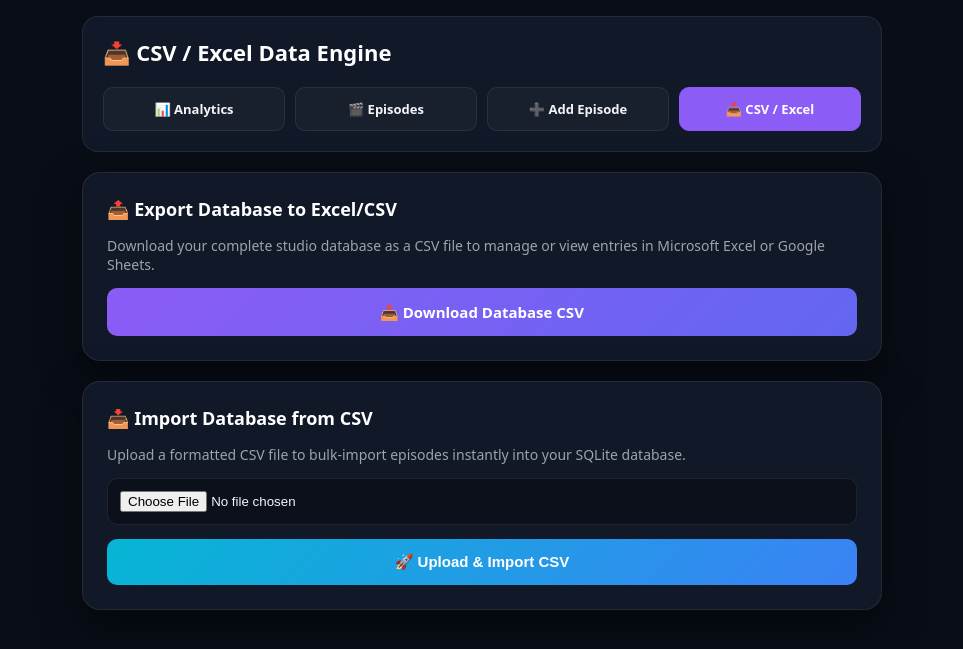
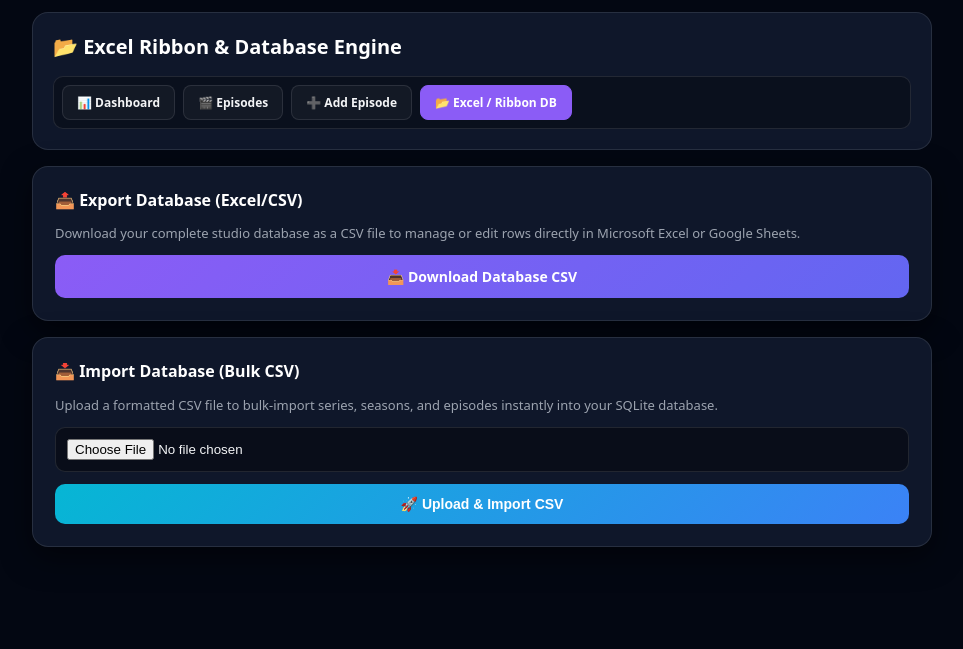
Before and after one commit to tanveer97082/cartoon_manager, a PHP site: page /export_import.php in a window 1280 px wide. Shown: the top 649 px of the page, without its empty margins (158-1121 px from the left). Run offline with PHP 8.4, Linux system fonts and the light colour scheme; data comes from the database, SQL or seed files in the repository.

Commit message:
Update export_import.php

```diff
--- a/export_import.php
+++ b/export_import.php
@@ -5,7 +5,7 @@ if (isset($_GET['export'])) {
     header('Content-Type: text/csv; charset=utf-8');
     header('Content-Disposition: attachment; filename=cartoon_studio_database.csv');
     $out = fopen('php://output', 'w');
-    fputcsv($out, ['ID', 'Series Name', 'Season Name', 'Episode Num', 'Title', 'YouTube Title', 'Description', 'Tags', 'Script', 'Reels Caption', 'Thumbnail Prompt', 'Status']);
+    fputcsv($out, ['ID', 'Series Name', 'Season Name', 'Episode Num', 'Title', 'YouTube Title', 'Description', 'Tags', 'Script', 'Reels Caption', 'Thumbnail Prompt', 'Status', 'Target Date', 'Created At']);
     $rows = $db->query("SELECT * FROM episodes")->fetchAll(PDO::FETCH_ASSOC);
     foreach ($rows as $r) { fputcsv($out, $r); }
     fclose($out);
@@ -17,11 +17,11 @@ if (isset($_FILES['csv_file']) && $_FILES['csv_file']['error'] == 0) {
     $file = $_FILES['csv_file']['tmp_name'];
     if (($h = fopen($file, "r")) !== FALSE) {
         fgetcsv($h); // skip header
-        $stmt = $db->prepare("INSERT INTO episodes (series_name, season_name, episode_num, title, yt_title, yt_desc, yt_tags, script, reels_tiktok_caption, thumbnail_prompt, status) VALUES (?, ?, ?, ?, ?, ?, ?, ?, ?, ?, ?)");
+        $stmt = $db->prepare("INSERT INTO episodes (series_name, season_name, episode_num, title, yt_title, yt_desc, yt_tags, script, reels_tiktok_caption, thumbnail_prompt, status, target_date) VALUES (?, ?, ?, ?, ?, ?, ?, ?, ?, ?, ?, ?)");
         $count = 0;
         while (($d = fgetcsv($h, 1000, ",")) !== FALSE) {
             if (count($d) >= 12) {
-                $stmt->execute([$d[1], $d[2], $d[3], $d[4], $d[5], $d[6], $d[7], $d[8], $d[9], $d[10], $d[11]]);
+                $stmt->execute([$d[1], $d[2], $d[3], $d[4], $d[5], $d[6], $d[7], $d[8], $d[9], $d[10], $d[11], $d[12] ?? date('Y-m-d')]);
                 $count++;
             }
         }
@@ -35,37 +35,38 @@ if (isset($_FILES['csv_file']) && $_FILES['csv_file']['error'] == 0) {
 <head>
     <meta charset="utf-8">
     <meta name="viewport" content="width=device-width, initial-scale=1">
-    <title>✨ CSV / Excel Manager</title>
+    <title>✨ Excel Ribbon & Database Manager</title>
     <style>
         :root {
-            --bg: #090d16; --card: #111827; --card-border: rgba(255, 255, 255, 0.08);
+            --bg: #030712; --card: #0f172a; --border: rgba(255, 255, 255, 0.1);
             --primary: #8b5cf6; --accent: #06b6d4; --text: #f3f4f6; --muted: #9ca3af;
         }
-        body { font-family: system-ui, -apple-system, sans-serif; background: var(--bg); color: var(--text); margin: 0; padding: 16px; }
-        .wrapper { max-width: 800px; margin: auto; }
-        .header { background: var(--card); border: 1px solid var(--card-border); padding: 20px; border-radius: 16px; margin-bottom: 20px; }
-        h1 { margin: 0 0 5px 0; font-size: 22px; color: #fff; }
-        .nav-tabs { display: grid; grid-template-columns: repeat(auto-fit, minmax(140px, 1fr)); gap: 10px; margin-top: 20px; }
-        .nav-tab { background: rgba(255,255,255,0.03); border: 1px solid var(--card-border); color: var(--text); padding: 12px 14px; border-radius: 10px; text-align: center; text-decoration: none; font-weight: 600; font-size: 13px; }
-        .nav-tab.active { background: var(--primary); border-color: var(--primary); color: #fff; }
+        body { font-family: system-ui, -apple-system, sans-serif; background: var(--bg); color: var(--text); margin: 0; padding: 12px; }
+        .wrapper { max-width: 900px; margin: auto; }
+        .header { background: var(--card); border: 1px solid var(--border); padding: 20px; border-radius: 16px; margin-bottom: 16px; }
+        h1 { margin: 0 0 4px 0; font-size: 20px; color: #fff; }
 
-        .card-box { background: var(--card); border: 1px solid var(--card-border); padding: 24px; border-radius: 18px; margin-bottom: 20px; box-shadow: 0 15px 40px rgba(0,0,0,0.5); }
-        h2 { margin-top: 0; font-size: 18px; color: #fff; }
-        p { color: var(--muted); font-size: 14px; }
-        .btn { background: linear-gradient(135deg, #8b5cf6, #6366f1); color: white; border: none; padding: 14px; border-radius: 10px; cursor: pointer; font-weight: 700; width: 100%; font-size: 15px; text-align: center; display: inline-block; text-decoration: none; box-sizing: border-box; }
-        input[type="file"] { width: 100%; padding: 12px; background: rgba(0,0,0,0.3); border: 1px solid var(--card-border); border-radius: 10px; color: var(--text); margin-bottom: 14px; box-sizing: border-box; }
-        .alert { background: rgba(5, 150, 105, 0.2); border: 1px solid rgba(5, 150, 105, 0.4); color: #34d399; padding: 14px; border-radius: 10px; margin-bottom: 16px; font-weight: 600; }
+        .ribbon { display: flex; gap: 8px; margin-top: 16px; flex-wrap: wrap; background: rgba(0,0,0,0.3); padding: 8px; border-radius: 10px; border: 1px solid var(--border); }
+        .ribbon-btn { background: rgba(255,255,255,0.04); border: 1px solid var(--border); color: var(--text); padding: 8px 14px; border-radius: 8px; text-decoration: none; font-weight: 600; font-size: 12px; }
+        .ribbon-btn.active { background: var(--primary); border-color: var(--primary); color: #fff; }
+
+        .card-box { background: var(--card); border: 1px solid var(--border); padding: 22px; border-radius: 16px; margin-bottom: 16px; box-shadow: 0 10px 30px rgba(0,0,0,0.5); }
+        h2 { margin-top: 0; font-size: 16px; color: #fff; }
+        p { color: var(--muted); font-size: 13px; }
+        .btn { background: linear-gradient(135deg, #8b5cf6, #6366f1); color: white; border: none; padding: 12px; border-radius: 10px; cursor: pointer; font-weight: 700; width: 100%; font-size: 14px; text-align: center; display: inline-block; text-decoration: none; box-sizing: border-box; }
+        input[type="file"] { width: 100%; padding: 11px; background: rgba(0,0,0,0.4); border: 1px solid var(--border); border-radius: 10px; color: var(--text); margin-bottom: 12px; box-sizing: border-box; }
+        .alert { background: rgba(5, 150, 105, 0.2); border: 1px solid rgba(5, 150, 105, 0.4); color: #34d399; padding: 12px; border-radius: 10px; margin-bottom: 14px; font-weight: 600; font-size: 13px; }
     </style>
 </head>
 <body>
     <div class="wrapper">
         <div class="header">
-            <h1>📥 CSV / Excel Data Engine</h1>
-            <div class="nav-tabs">
-                <a href="index.php" class="nav-tab">📊 Analytics</a>
-                <a href="episodes.php" class="nav-tab">🎬 Episodes</a>
-                <a href="add_edit.php" class="nav-tab">➕ Add Episode</a>
-                <a href="export_import.php" class="nav-tab active">📥 CSV / Excel</a>
+            <h1>📂 Excel Ribbon & Database Engine</h1>
+            <div class="ribbon">
+                <a href="index.php" class="ribbon-btn">📊 Dashboard</a>
+                <a href="episodes.php" class="ribbon-btn">🎬 Episodes</a>
+                <a href="add_edit.php" class="ribbon-btn">➕ Add Episode</a>
+                <a href="export_import.php" class="ribbon-btn active">📂 Excel / Ribbon DB</a>
             </div>
         </div>
 
@@ -74,14 +75,14 @@ if (isset($_FILES['csv_file']) && $_FILES['csv_file']['error'] == 0) {
         <?php endif; ?>
 
         <div class="card-box">
-            <h2>📤 Export Database to Excel/CSV</h2>
-            <p>Download your complete studio database as a CSV file to manage or view entries in Microsoft Excel or Google Sheets.</p>
+            <h2>📤 Export Database (Excel/CSV)</h2>
+            <p>Download your complete studio database as a CSV file to manage or edit rows directly in Microsoft Excel or Google Sheets.</p>
             <a href="export_import.php?export=true" class="btn">📥 Download Database CSV</a>
         </div>
 
         <div class="card-box">
-            <h2>📥 Import Database from CSV</h2>
-            <p>Upload a formatted CSV file to bulk-import episodes instantly into your SQLite database.</p>
+            <h2>📥 Import Database (Bulk CSV)</h2>
+            <p>Upload a formatted CSV file to bulk-import series, seasons, and episodes instantly into your SQLite database.</p>
             <form method="POST" enctype="multipart/form-data">
                 <input type="file" name="csv_file" accept=".csv" required>
                 <button type="submit" class="btn" style="background: linear-gradient(135deg, #06b6d4, #3b82f6);">🚀 Upload & Import CSV</button>
```
